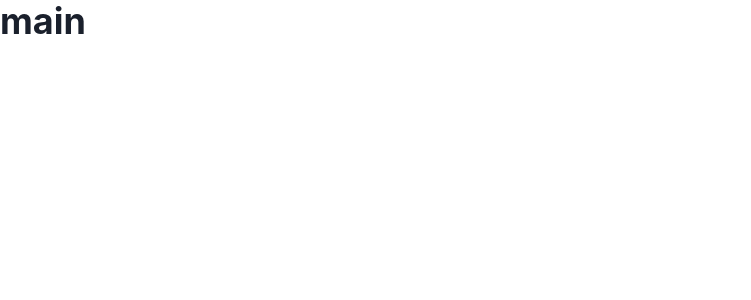
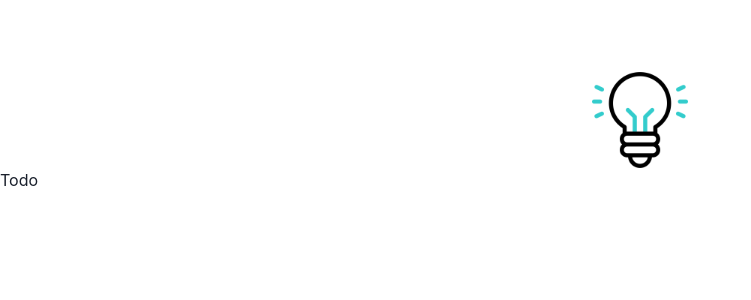
Before and after one commit to Kroro1208/advance-quiz-app, a React (Vite) app: page / in a window 1280 px wide. Shown: the top 300 px of the page, without its empty margins (0-751 px from the left). Built offline with nearby package versions, Linux system fonts and the light colour scheme.

Commit message:
header作成して表示させた

```diff
--- /dev/null
+++ b/global.css
@@ -0,0 +1,3 @@
+#root {
+  height: 100vh;
+}
--- a/src/App.tsx
+++ b/src/App.tsx
@@ -1,7 +1,18 @@
-import { Heading } from "@chakra-ui/react";
-
+import { Box, Flex, Image } from "@chakra-ui/react";
+import logo from "./assets/idea.png"
+import "../global.css"
 export const App = () => {
+  const header = (
+    <Flex justify="center" mt={"8"}>
+      <Image h="24" src={logo} />
+    </Flex>
+  );
   return (
-    <Heading>main</Heading>
+    <>
+      <Box py={"10"} h="100%">
+        {header}
+        <Box>Todo</Box>
+      </Box>
+    </>
   );
 }
```
Also changed, not shown: src/assets/idea.png (added).
